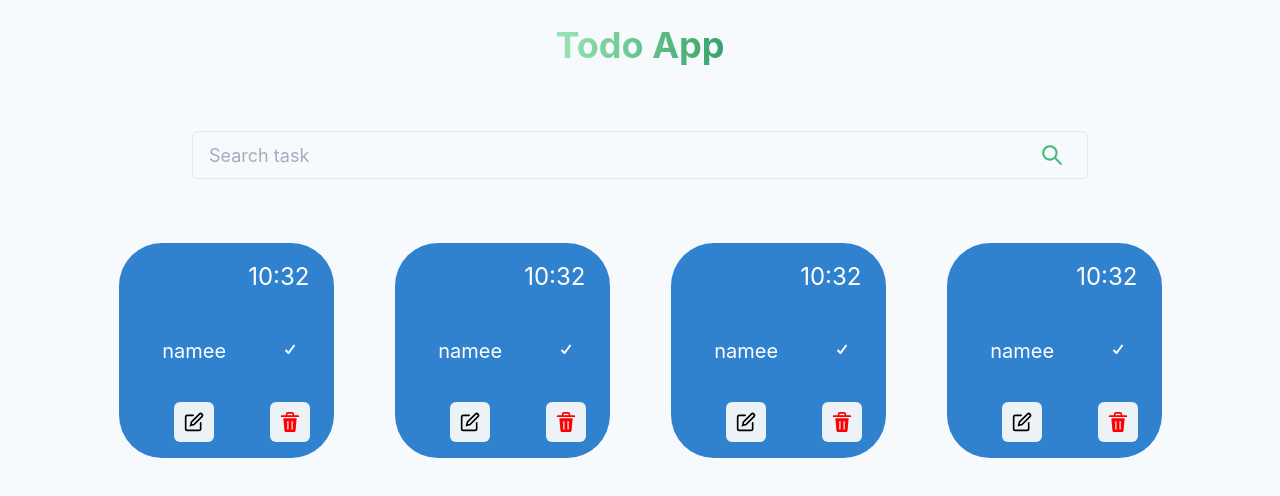
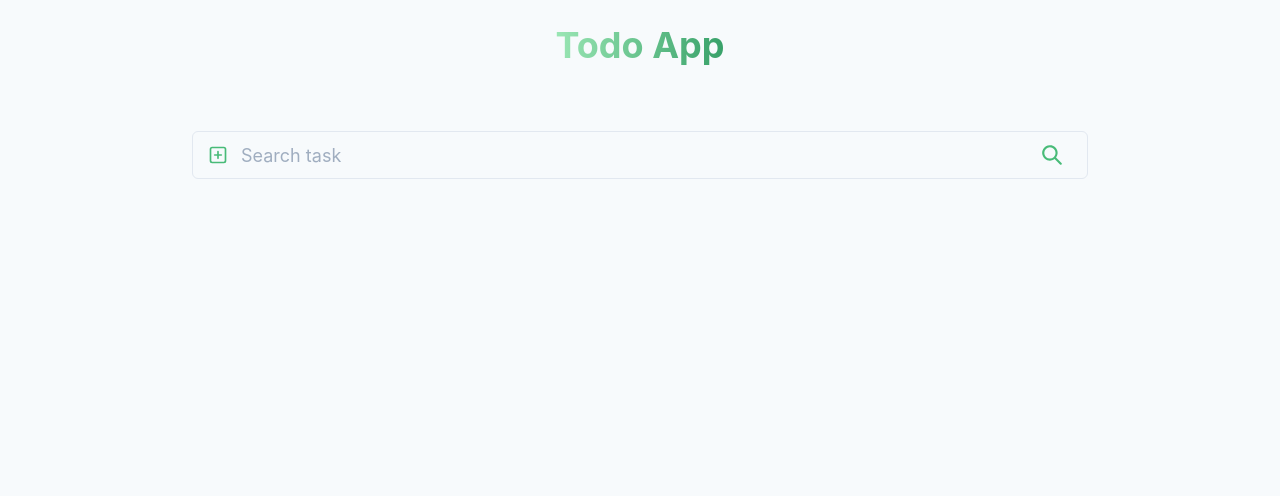
Before and after one commit to AnibalDBXD/electron-todo-app, a React (Create React App) app: page / in a window 1280 px wide. Shown: the top 496 px of the page. Built offline with nearby package versions, Linux system fonts and the light colour scheme.

Commit message:
Can add task

```diff
--- a/src/pages/Home/HeaderInput/index.tsx
+++ b/src/pages/Home/HeaderInput/index.tsx
@@ -1,15 +1,68 @@
 import {
-  IconButton, InputRightElement, Input, InputGroup,
+  IconButton, InputRightElement, Input, InputGroup, InputLeftElement, useBoolean,
 } from "@chakra-ui/react";
-import { SearchIcon } from "@chakra-ui/icons";
+import { SearchIcon, PlusSquareIcon, AddIcon } from "@chakra-ui/icons";
+import { FormEvent, useState } from "react";
+import { generate } from "shortid";
+import dayjs from "dayjs";
+import { useTaskContext } from "../../../context/TaskContext/TaskContext";
+import { randomColor } from "./utils";
 
-const HeaderInput = () => (
+const HeaderInput = () => {
+  const { addTask } = useTaskContext();
+  const [isCreating, setIsCreating] = useBoolean(false);
+  const [InputValue, setInputValue] = useState("");
+
+  const handleChange = (e: FormEvent<HTMLInputElement>) => {
+    e.preventDefault();
+    setInputValue(e.currentTarget.value);
+  };
+
+  const toggleCreating = () => {
+    setIsCreating.toggle();
+    setInputValue("");
+  };
+
+  const handleCreateTask = () => {
+    if (InputValue !== "") {
+      addTask?.({
+        color: randomColor(), id: generate(), name: InputValue, time: dayjs(),
+      });
+    }
+  };
+
+  return (
     <InputGroup w="70%" size="lg">
+      <InputLeftElement width="4.5rem" paddingRight="1.2rem">
+        <IconButton
+          backgroundColor="transparent"
+          color="green.400"
+          aria-label="Add task icon"
+          fontSize="20px"
+          onClick={toggleCreating}
+          icon={<PlusSquareIcon />}
+        />
+      </InputLeftElement>
       <Input
         pr="4.5rem"
-      placeholder="Search task"
+        borderColor={`${isCreating ? "green.400" : "inherit"}`}
+        onChange={handleChange}
+        value={InputValue}
+        onSubmit={handleCreateTask}
+        placeholder={`${isCreating ? "Create Task" : "Search task"}`}
       />
       <InputRightElement width="4.5rem">
+        {
+          isCreating ? (
+            <IconButton
+              backgroundColor="transparent"
+              color="green.400"
+              aria-label="Add Task"
+              fontSize="20px"
+              onClick={handleCreateTask}
+              icon={<AddIcon />}
+            />
+          ) : (
             <IconButton
               backgroundColor="transparent"
               color="green.400"
@@ -17,8 +70,12 @@ const HeaderInput = () => (
               fontSize="20px"
               icon={<SearchIcon />}
             />
+          )
+        }
+
       </InputRightElement>
     </InputGroup>
   );
+};
 
 export default HeaderInput;
--- /dev/null
+++ b/src/pages/Home/HeaderInput/utils.ts
@@ -0,0 +1,13 @@
+export const COLORS = [
+  "red.500",
+  "orange.500",
+  "yellow.500",
+  "green.500",
+  "tell.500",
+  "blue.500",
+  "cyan.500",
+  "purple.500",
+  "pink.500",
+];
+
+export const randomColor = () => COLORS[Math.floor(Math.random() * COLORS.length)];
--- a/src/pages/Home/List/Task/index.tsx
+++ b/src/pages/Home/List/Task/index.tsx
@@ -3,7 +3,11 @@ import {
 } from "@chakra-ui/react";
 import { EditIcon, DeleteIcon } from "@chakra-ui/icons";
 import { useHistory } from "react-router-dom";
+import relativeTime from "dayjs/plugin/relativeTime";
+import dayjs from "dayjs";
 import ITask from "./types";
+
+dayjs.extend(relativeTime);
 
 const Task = ({
   color, name, time, id, isChecked,
@@ -12,7 +16,7 @@ const Task = ({
   return (
     <Grid gridGap={2} templateColumns="repeat(3, 1fr)" templateRows="repeat(3, 1fr)" padding={4} backgroundColor={color} borderRadius="20%" w="215px" h="215px">
       <GridItem paddingRight={2} alignSelf="flex-start" justifySelf="flex-end" colSpan={3}>
-        <Text color="white" fontSize={24}>{time}</Text>
+        <Text color="white" fontSize={16}>{dayjs().to(time)}</Text>
       </GridItem>
       <GridItem alignSelf="center" justifySelf="center" colSpan={2}>
         <Text color="white" textOverflow="clip" fontSize={20}>{name}</Text>
--- a/src/pages/Home/List/Task/types.ts
+++ b/src/pages/Home/List/Task/types.ts
@@ -1,7 +1,9 @@
+import { Dayjs } from "dayjs";
+
 interface ITask {
     color: string;
     name: string;
-    time: string;
+    time: Dayjs;
     id: string;
     isChecked?: boolean;
 }
--- a/src/pages/Home/List/index.tsx
+++ b/src/pages/Home/List/index.tsx
@@ -1,13 +1,16 @@
 import { SimpleGrid } from "@chakra-ui/react";
+import { useTaskContext } from "../../../context/TaskContext/TaskContext";
 import Task from "./Task";
 
-const List = () => (
-  <SimpleGrid w="80vw" spacing={20} columns={[1, 2, 3, 4]} justifyItems="center">
-    <Task color="blue.500" id="1" name="namee" time="10:32" isChecked />
-    <Task color="blue.500" id="1" name="namee" time="10:32" isChecked />
-    <Task color="blue.500" id="1" name="namee" time="10:32" isChecked />
-    <Task color="blue.500" id="1" name="namee" time="10:32" isChecked />
-  </SimpleGrid>
-);
+const List = () => {
+  const { Tasks } = useTaskContext();
+  return (
+    <SimpleGrid w="80vw" spacing={20} columns={[1, 2, 3, 4]} justifyItems="center">
+      {Tasks.map(({
+        color, id, name, time, isChecked,
+      }) => <Task key={id} color={color} id={id} name={name} time={time} isChecked={isChecked} />)}
+    </SimpleGrid>
+  );
+};
 
 export default List;
--- a/src/pages/Task/index.tsx
+++ b/src/pages/Task/index.tsx
@@ -4,6 +4,7 @@ import {
   Text, IconButton, Box, Flex, Heading, Divider, Input, Center, useControllableState, Button,
 } from "@chakra-ui/react";
 import { ArrowBackIcon } from "@chakra-ui/icons";
+import dayjs from "dayjs";
 import ListTask from "../Home/List/Task";
 
 const Task = () => {
@@ -54,7 +55,7 @@ const Task = () => {
           <Input value={color} onChange={handleColor} w="200px" h="150px" type="color" placeholder="Change name" />
         </Box>
         <Button colorScheme="green" onClick={handleSave}>Save</Button>
-        <ListTask name={name} color={color} time="uwU" isChecked id={id} />
+        <ListTask name={name} color={color} time={dayjs()} isChecked id={id} />
       </Center>
     </Box>
   );
```
Lines whose indentation alone changed are shown as unchanged.
